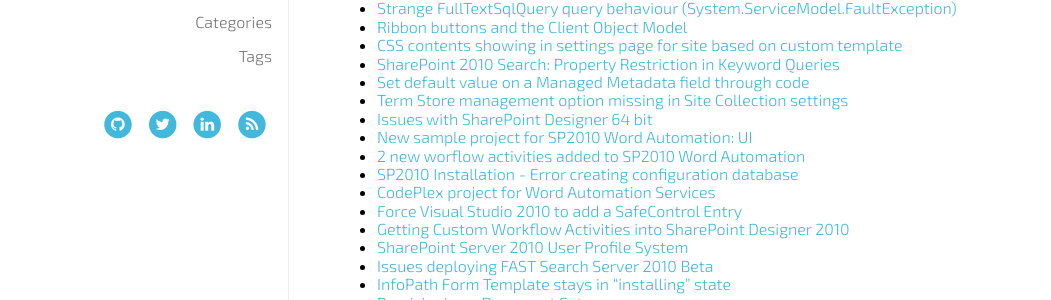
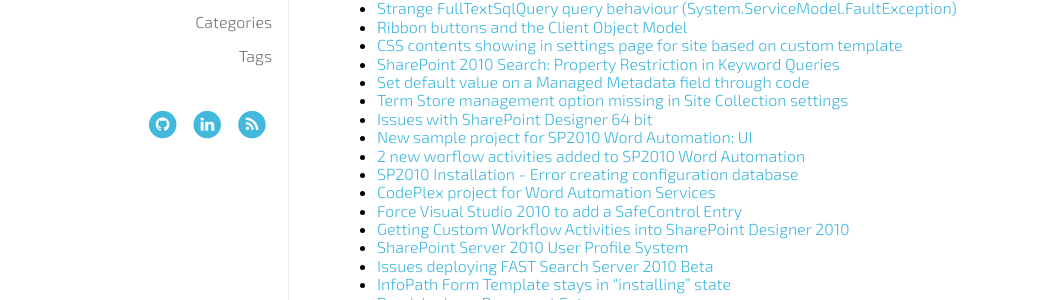
Before and after one commit to petergerritsen/blog.petergerritsen.nl, a Jekyll site: the page built from categories.html, in a window 1280 px wide. Shown: the part 382-682 px from the top of the page, without its empty margins (31-1082 px from the left). Built offline with Jekyll 4.4.1, drawn with Linux system fonts in a browser that asks for light colours; nearby versions of some CDN libraries; some web fonts are replaced; comment, search, counter and statistics services are not loaded.

Commit message:
Remove twitter link

```diff
--- a/_includes/header.html
+++ b/_includes/header.html
@@ -29,10 +29,6 @@
                 <i class="fa fa-circle fa-stack-2x"></i>
                 <i class="fa fa-github fa-stack-1x fa-inverse"></i>
             </a>
-            <a class="fa-stack fa-lg" href="http://twitter.com/{{ site.author.twitter }}/" target="_blank" title="Twitter">
-                <i class="fa fa-circle fa-stack-2x"></i>
-                <i class="fa fa-twitter fa-stack-1x fa-inverse"></i>
-            </a>
             <a class="fa-stack fa-lg" href="http://nl.linkedin.com/in/{{ site.author.linkedin }}/" target="_blank" title="LinkedIn">
                 <i class="fa fa-circle fa-stack-2x"></i>
                 <i class="fa fa-linkedin fa-stack-1x fa-inverse"></i>
```
